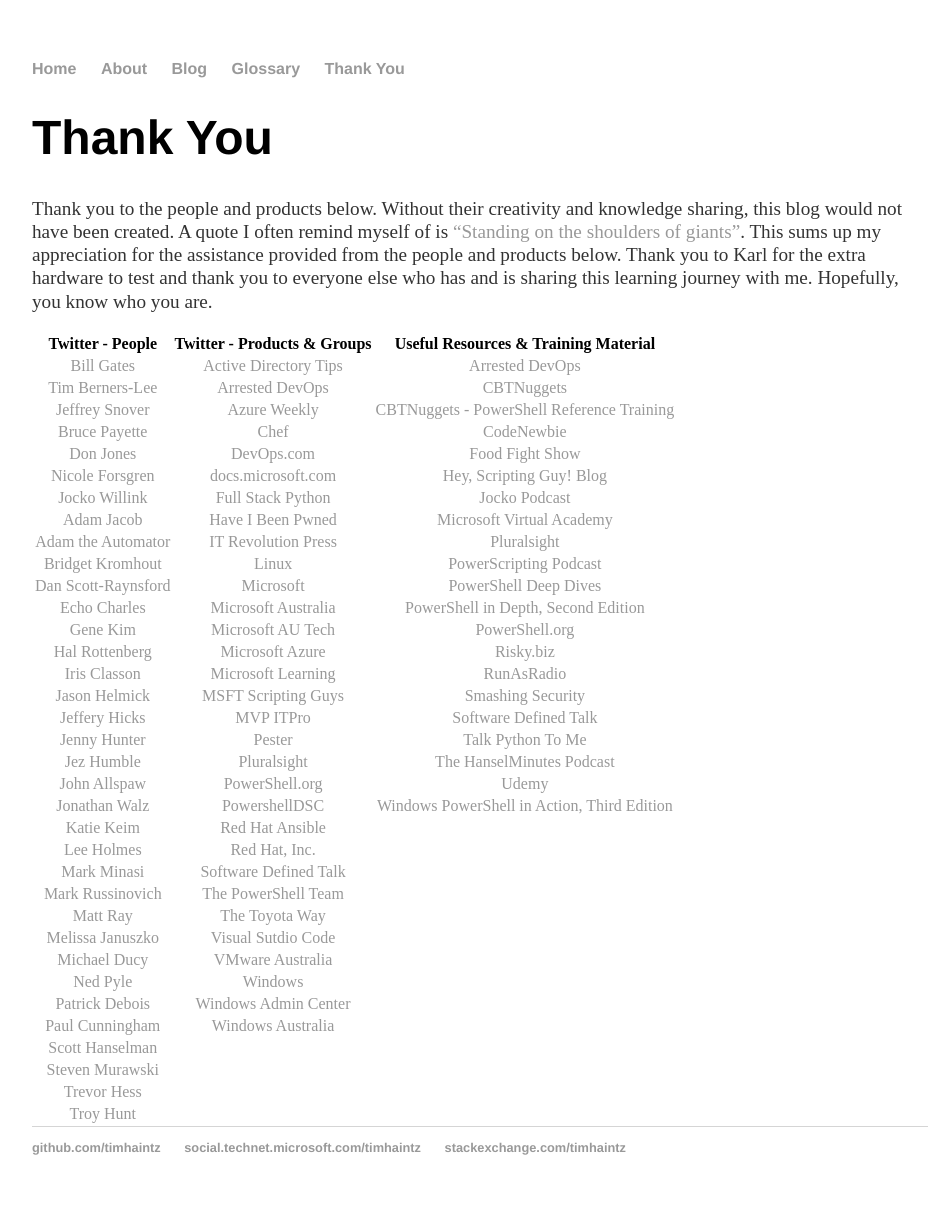
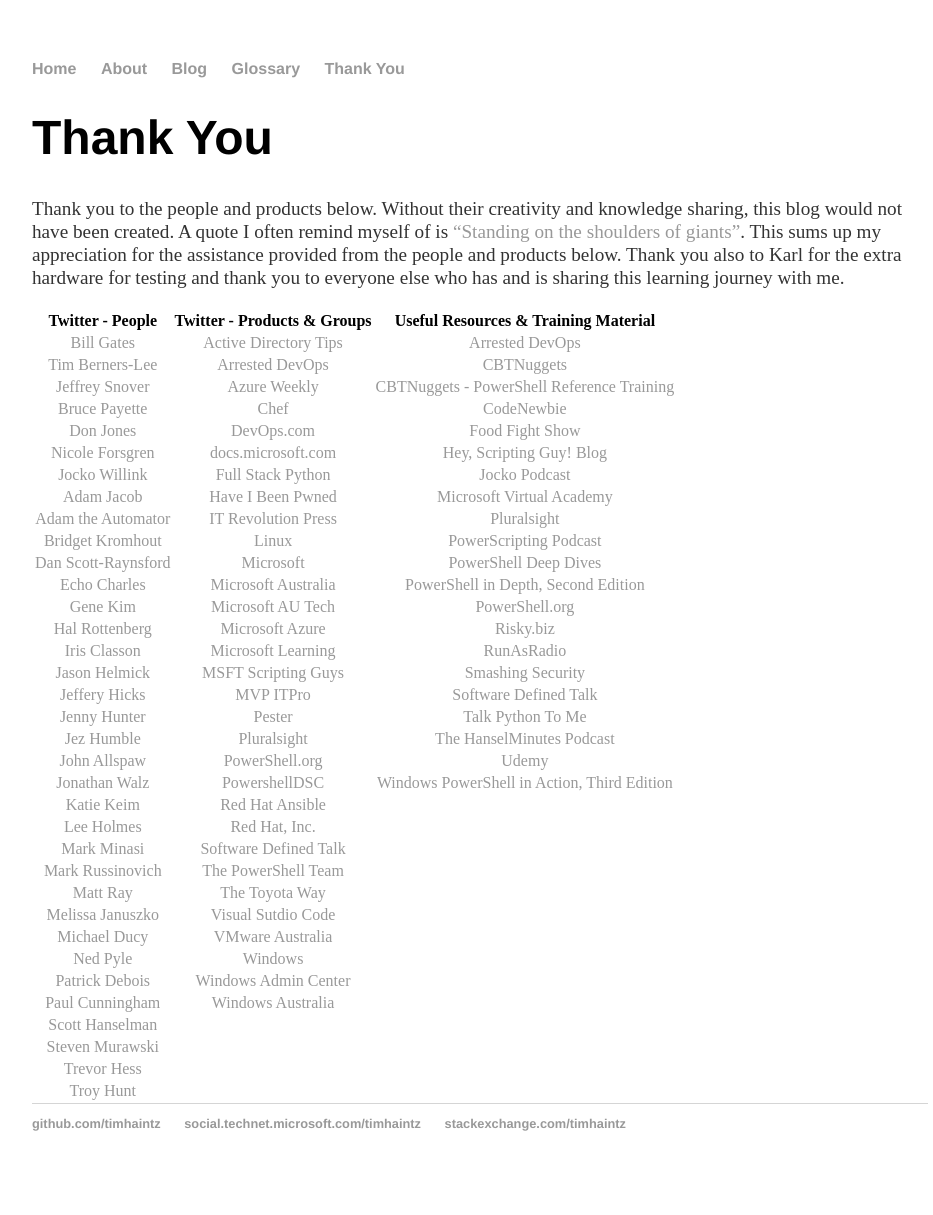
Before and after one commit to timhaintz/timhaintz.github.io, a Jekyll site: the page built from thankyou/index.md, in a window 1280 px wide. Shown: the whole page, without its empty margins (160-1093 px from the left). Built offline with Jekyll 4.4.1, drawn with Linux system fonts in a browser that asks for light colours; after the commit the page ends 1191 px from its top, so only the background shows below that.

Commit message:
Update index.md

```diff
--- a/thankyou/index.md
+++ b/thankyou/index.md
@@ -4,7 +4,7 @@
 ---
 # Thank You
 
-Thank you to the people and products below. Without their creativity and knowledge sharing, this blog would not have been created. A quote I often remind myself of is ["Standing on the shoulders of giants"](https://en.wikipedia.org/wiki/Standing_on_the_shoulders_of_giants). This sums up my appreciation for the assistance provided from the people and products below. Thank you to Karl for the extra hardware to test and thank you to everyone else who has and is sharing this learning journey with me. Hopefully, you know who you are.
+Thank you to the people and products below. Without their creativity and knowledge sharing, this blog would not have been created. A quote I often remind myself of is ["Standing on the shoulders of giants"](https://en.wikipedia.org/wiki/Standing_on_the_shoulders_of_giants). This sums up my appreciation for the assistance provided from the people and products below. Thank you also to Karl for the extra hardware for testing and thank you to everyone else who has and is sharing this learning journey with me.
 
 
 |Twitter - People|Twitter - Products & Groups|Useful Resources & Training Material|
```
